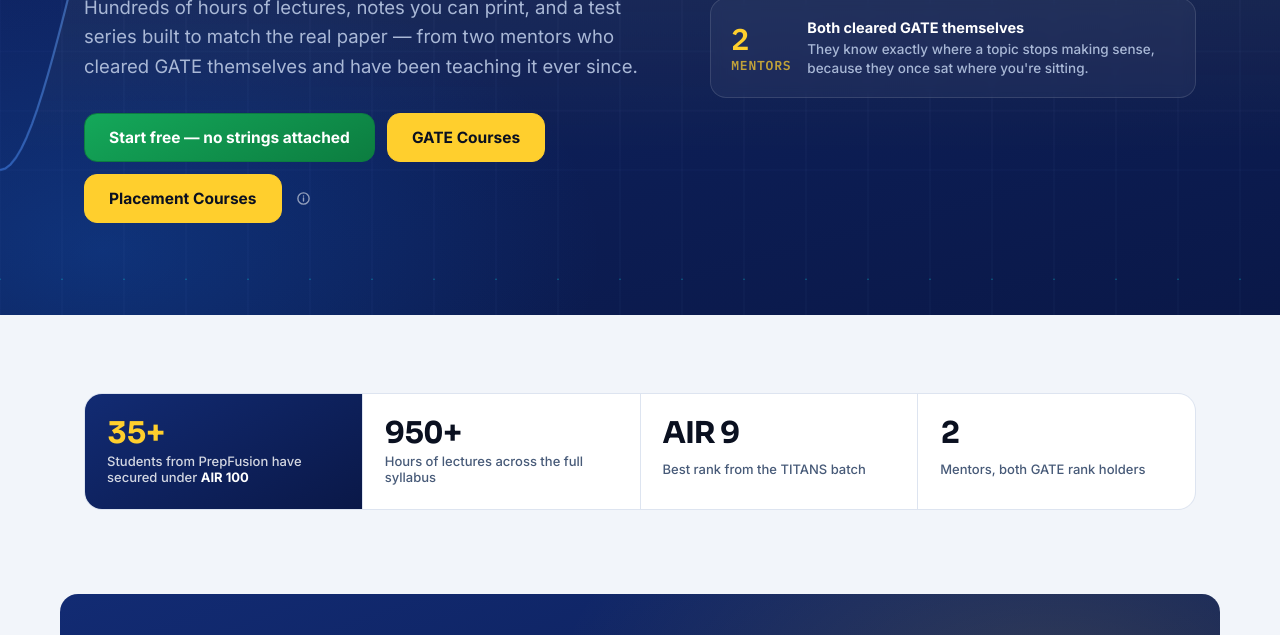
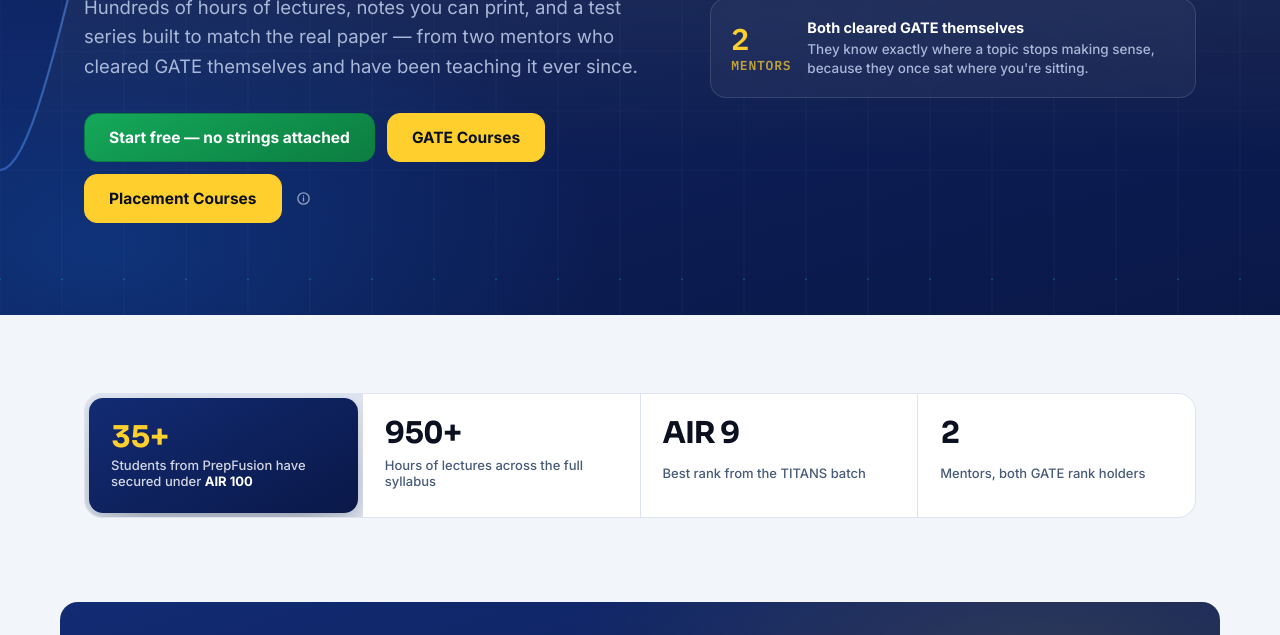
Before and after one commit to PF-pdfs/prepfusion-landing, a plain HTML site: page index.html in a window 1280 px wide. Shown: the part 501-1136 px from the top of the page. Drawn offline with Linux system fonts and the light colour scheme.

Commit message:
Theme-match the browser scrollbar; make the 35+ stat card its own floating card instead of a flush grid cell

```diff
--- a/styles.css
+++ b/styles.css
@@ -109,6 +109,19 @@
 }
 
 * { box-sizing: border-box; }
+
+/* `color-scheme` alone only gets a generic OS light/dark scrollbar keyword
+   — grey either way, never the site's own navy — so it always reads as an
+   unstyled default strip, most noticeably right where it runs past the
+   blue hero. Matching it to the actual page tokens makes it look chosen,
+   not left over. scrollbar-color covers Firefox/modern Chromium; the
+   -webkit- pseudo-elements cover Safari, which ignores scrollbar-color. */
+html { scrollbar-color: var(--line-strong) var(--paper); scrollbar-width: thin; }
+::-webkit-scrollbar { width: 12px; height: 12px; }
+::-webkit-scrollbar-track { background: var(--paper); }
+::-webkit-scrollbar-thumb { background: var(--line-strong); border-radius: 8px; border: 3px solid var(--paper); }
+::-webkit-scrollbar-thumb:hover { background: var(--ink-faint); }
+
 body {
   margin: 0;
   background: var(--paper);
@@ -581,7 +594,15 @@
   font-variant-numeric: tabular-nums;
 }
 .stat span { font: 500 13px var(--sans); color: var(--ink-soft); }
-.stat.hot { background: linear-gradient(150deg, var(--deep), var(--deep-2)); }
+/* Pulled visually out of the shared hairline-divided strip — flush navy
+   against flush white with only a 1px line between them read as a broken
+   seam, not an intentional highlight (worst in light mode, where the plain
+   cards are pure white). Its own radius/shadow/margin makes it unambiguously
+   a separate callout card instead. */
+.stat.hot {
+  background: linear-gradient(150deg, var(--deep), var(--deep-2));
+  margin: 4px; border-radius: calc(var(--radius) - 4px); box-shadow: var(--shadow-lift);
+}
 .stat.hot b { color: var(--accent); }
 .stat.hot span { color: rgba(255,255,255,.82); }
 .stat.hot span strong { color: #fff; font-weight: 700; }
```
